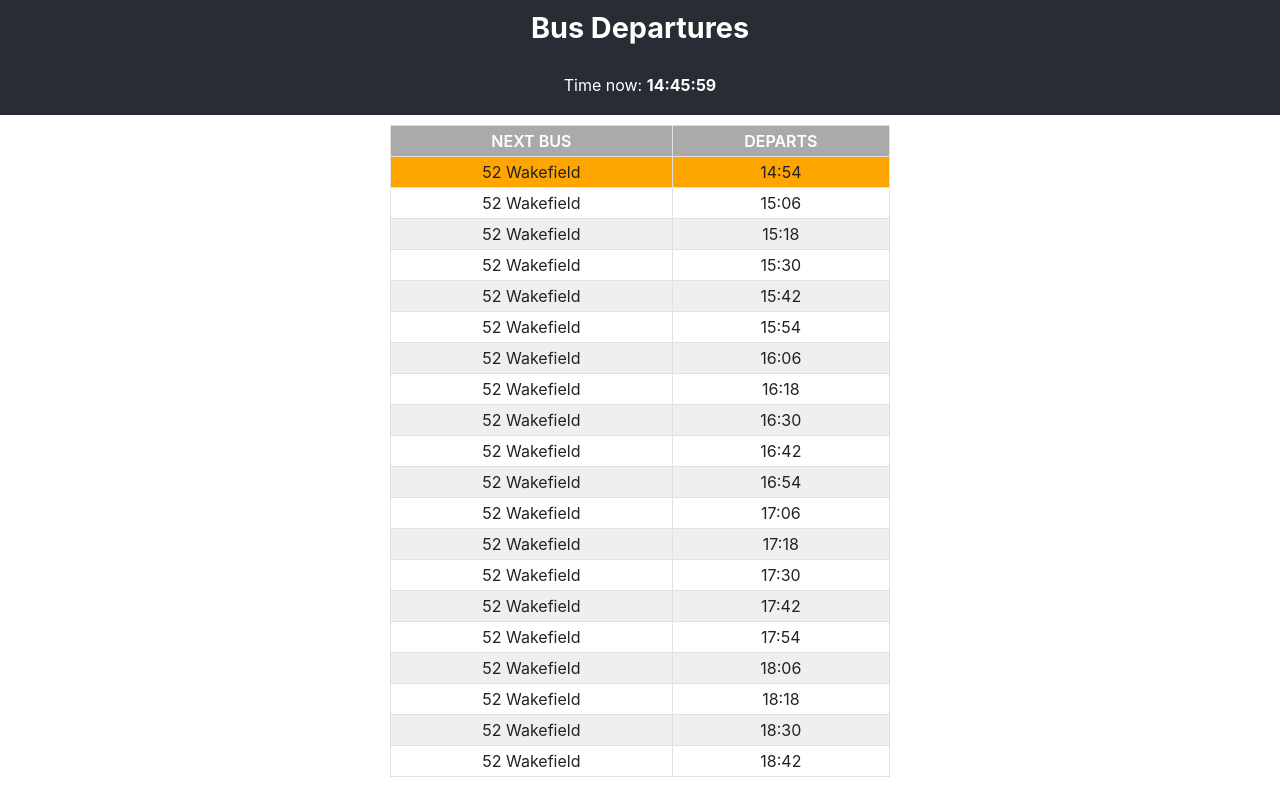
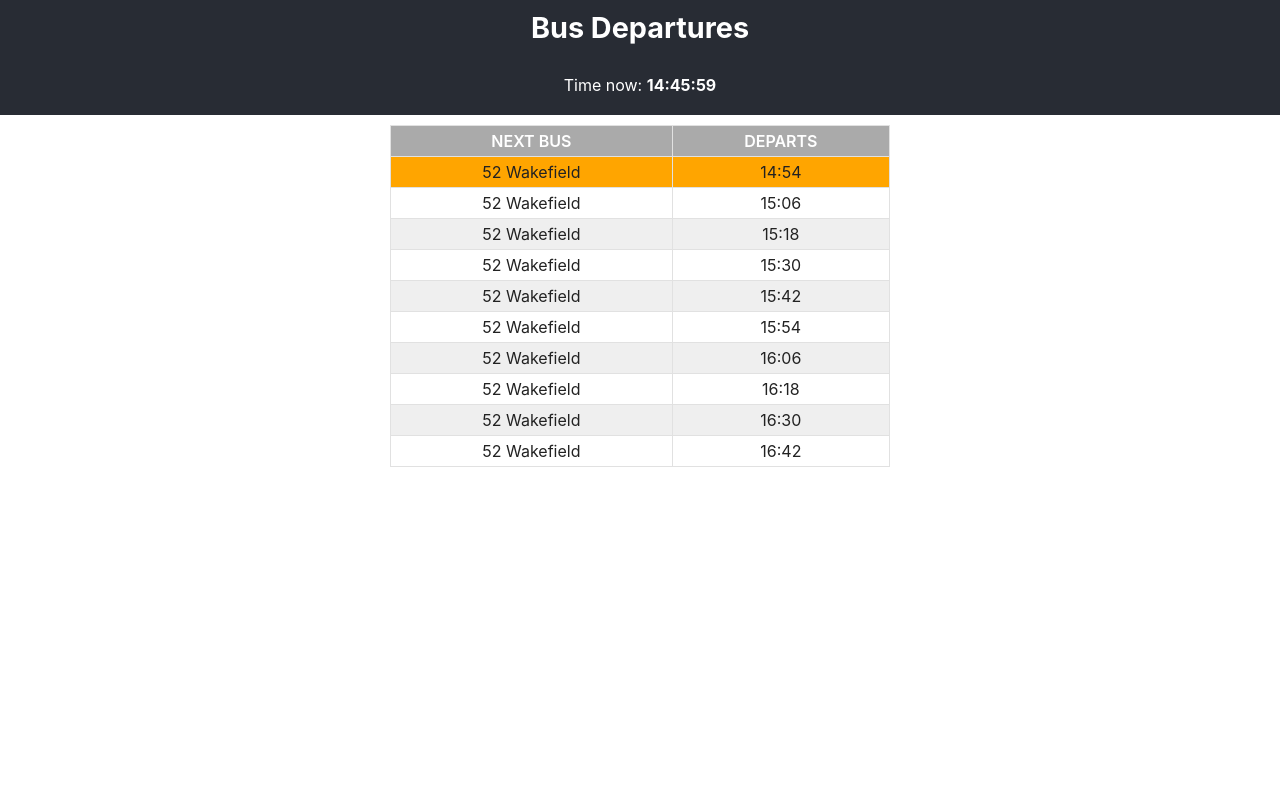
Before and after one commit to japickering/bus-timetable-app, a React (Create React App) app: page / in a window 1280 px wide. Built offline with nearby package versions, Linux system fonts and the light colour scheme.

Commit message:
refactor BusTimetable

```diff
--- a/src/App.js
+++ b/src/App.js
@@ -21,6 +21,7 @@ export default class App extends Component {
   }
 
   componentDidMount() {
+    console.log(this.state.buses);
     this.timer();
   }
 
--- a/src/classes/BusTimetable.js
+++ b/src/classes/BusTimetable.js
@@ -69,26 +69,30 @@ class BusTimetable {
     const today = new Date();
     //  console.log(today);
     const now = today.setTime(today);
-    const max = 20; // edit for more results
+    const max = 10; // edit for more results
+    const buses = [];
     const results = [];
     let count = 0;
 
-    // bus times => bus routes
-    const leeds = leedsTimes.map((time) => {
-      return { route: '126 leeds', time: time };
-    });
-    const wakefield = wakefieldTimes.map((time) => {
-      return { route: '52 wakefield', time: time };
-    });
-    const doncaster = doncasterTimes.map((time) => {
-      return { route: 'X78 doncaster', time: time };
-    });
-    const sheffield = sheffieldTimes.map((time) => {
-      return { route: 'X15 sheffield', time: time };
-    });
-    const buses = leeds.concat(wakefield).concat(doncaster).concat(sheffield);
+    for (let time of leedsTimes) {
+      buses.push({ route: '126 leeds', time: time });
+    }
+
+    for (let time of wakefieldTimes) {
+      buses.push({ route: '52 wakefield', time: time });
+    }
+
+    for (let time of doncasterTimes) {
+      buses.push({ route: 'X78 doncaster', time: time });
+    }
+
+    for (let time of sheffieldTimes) {
+      buses.push({ route: 'X15 sheffield', time: time });
+    }
+
     //  const filtered = buses.filter((v, i, a) => a.indexOf(v) === i);
     //  buses.sort();
+    //  console.log(buses);
 
     for (const bus of buses) {
       if (now < bus.time) {
```
